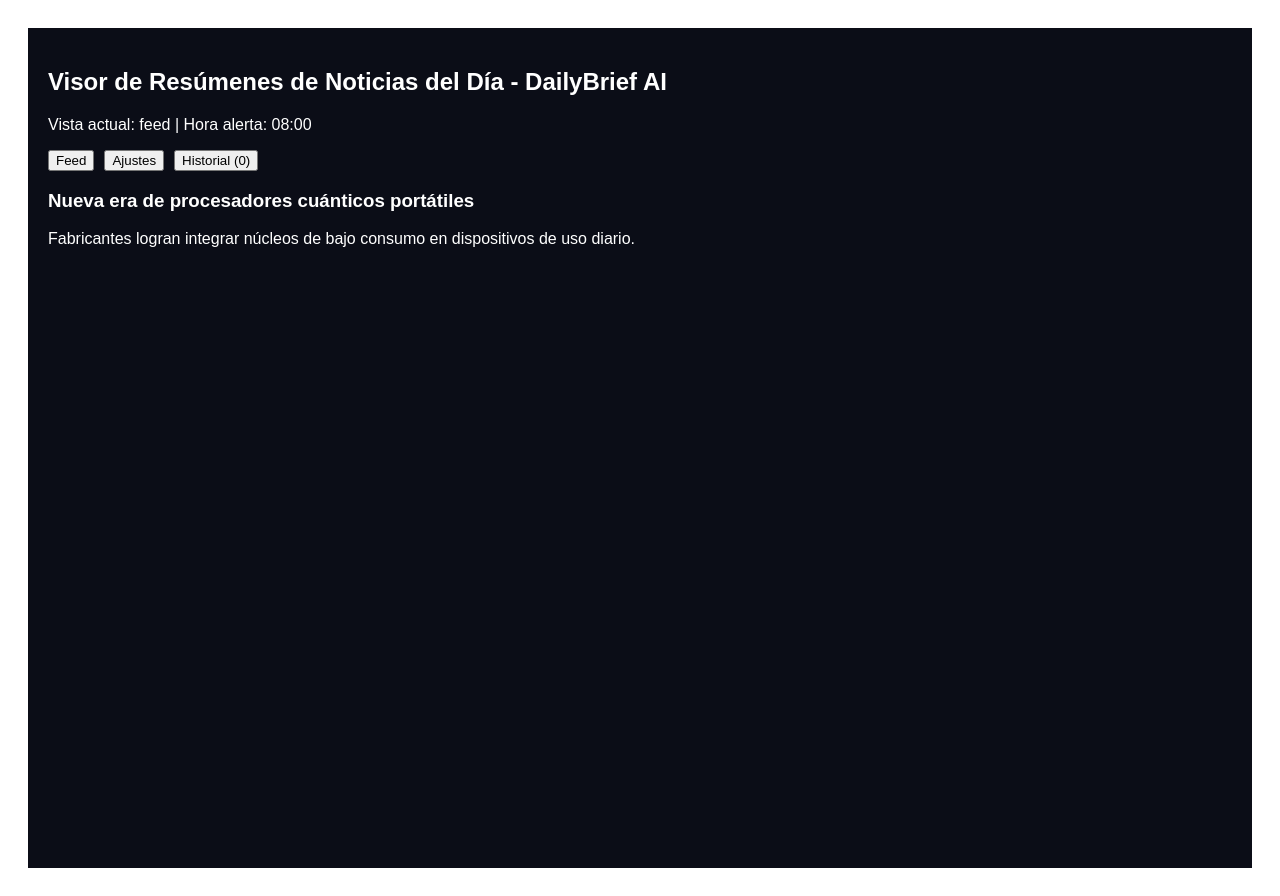
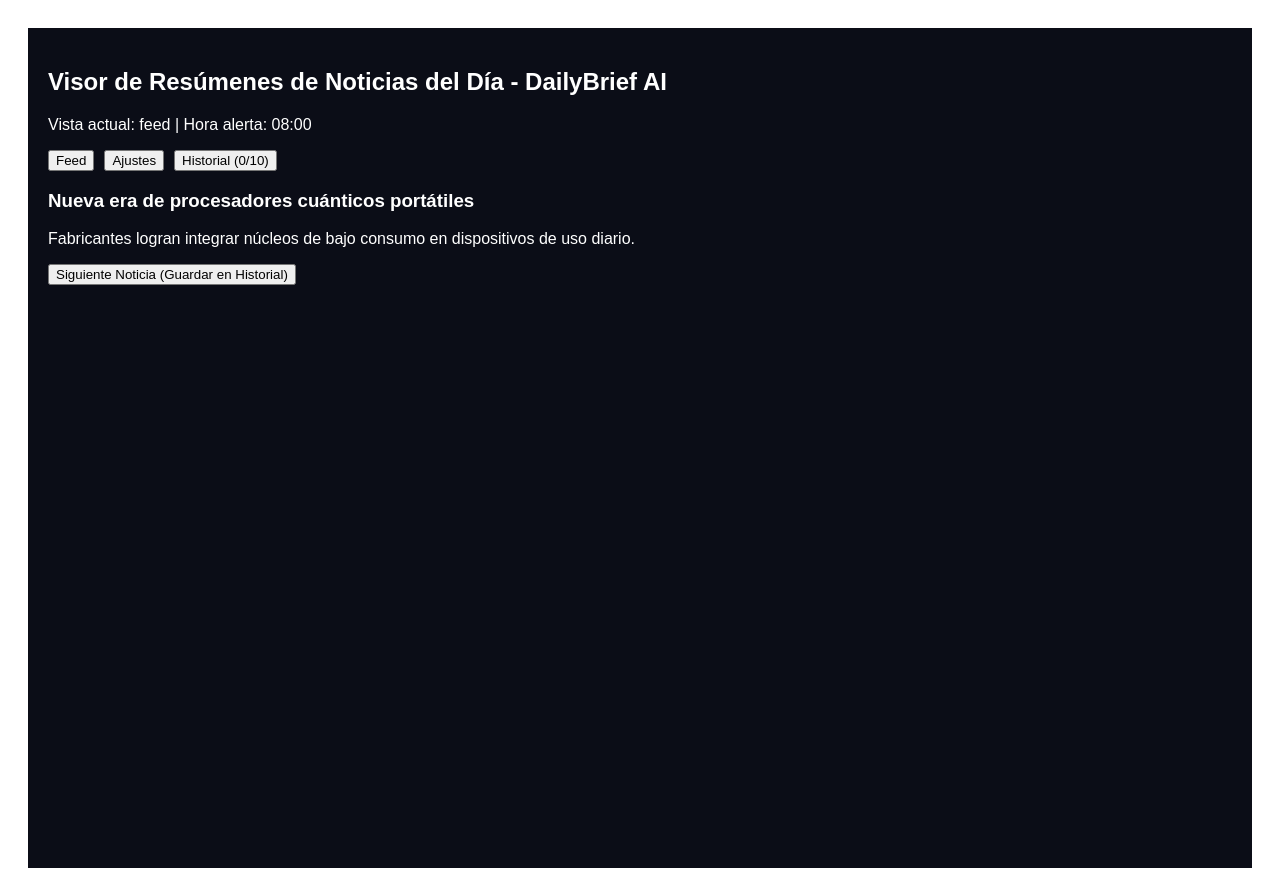
Before and after one commit to juansem08/Visor-de-Res-menes-de-Noticias-del-D-a-IA, a Next.js app: page / in a window 1280 px wide. Built offline with nearby package versions, Linux system fonts and the light colour scheme; no server answers.

Commit message:
feat(history): agregar logica de guardado al inicio del historial con limite de 10 elementos

```diff
--- a/components/WatchApp.tsx
+++ b/components/WatchApp.tsx
@@ -20,7 +20,6 @@
   const [loading, setLoading] = useState<boolean>(true);
   const [error, setError] = useState<string | null>(null);
 
-  // Motor Gemini conectado al estado global de temas
   const fetchCuratedNews = useCallback(async (temas: string[]) => {
     setLoading(true);
     setError(null);
@@ -42,6 +41,29 @@
     fetchCuratedNews(temasPreferidos);
   }, [temasPreferidos, fetchCuratedNews]);
 
+  // 3. LÓGICA DEL HISTORIAL (Al avanzar, agrega al inicio con tope de 10)
+  const avanzarNoticia = () => {
+    if (news.length === 0) return;
+
+    const noticiaActual = news[indiceActual];
+    if (noticiaActual) {
+      const itemConFecha: NewsItem = {
+        ...noticiaActual,
+        leidoEn: new Date().toLocaleTimeString([], { hour: '2-digit', minute: '2-digit' })
+      };
+
+      setHistorial(prevHistorial => {
+        // Prevenir duplicados y agregar al inicio
+        const filtrado = prevHistorial.filter(item => item.id !== itemConFecha.id);
+        const nuevo = [itemConFecha, ...filtrado];
+        // Limitar array a los últimos 10 elementos para no saturar la memoria del reloj
+        return nuevo.slice(0, 10);
+      });
+    }
+
+    setIndiceActual(prev => (prev + 1) % news.length);
+  };
+
   return (
     <div style={{ padding: 20, color: '#fff', background: '#0B0D17', minHeight: '100vh' }}>
       <h2>Visor de Resúmenes de Noticias del Día - DailyBrief AI</h2>
@@ -49,12 +71,13 @@
       <nav style={{ display: 'flex', gap: 10 }}>
         <button onClick={() => setVistaActual('feed')}>Feed</button>
         <button onClick={() => setVistaActual('ajustes')}>Ajustes</button>
-        <button onClick={() => setVistaActual('historial')}>Historial ({historial.length})</button>
+        <button onClick={() => setVistaActual('historial')}>Historial ({historial.length}/10)</button>
       </nav>
       {loading ? <p>Cargando noticias...</p> : error ? <p>{error}</p> : (
         <div>
           <h3>{news[indiceActual]?.titular}</h3>
           <p>{news[indiceActual]?.resumen}</p>
+          <button onClick={avanzarNoticia}>Siguiente Noticia (Guardar en Historial)</button>
         </div>
       )}
     </div>
```
